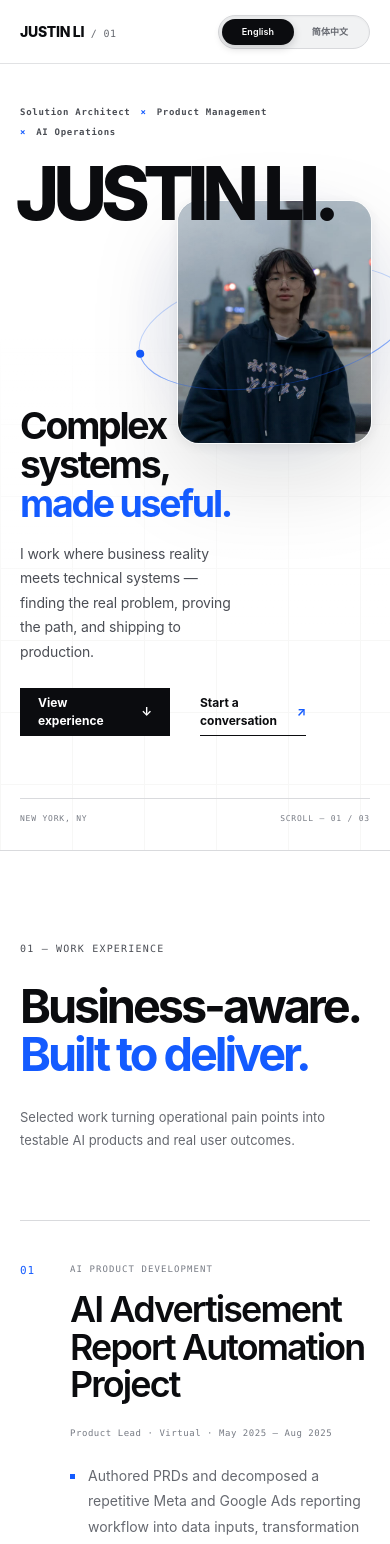
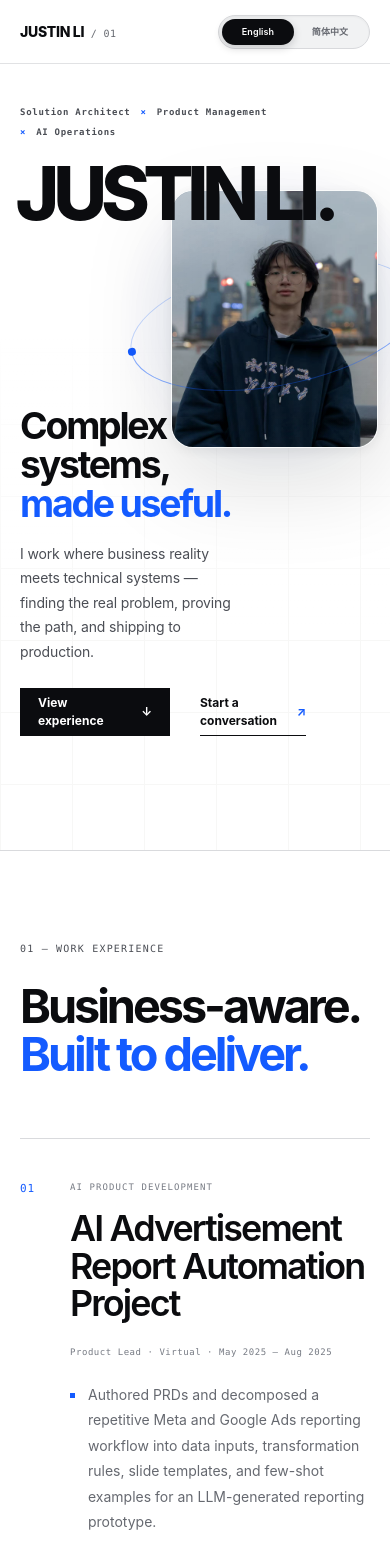
Before and after one commit to Sad-Salad-12/justinli, a Next.js app: page / in a window 390 px wide. Shown: the top 1544 px of the page. Built offline with nearby package versions, Linux system fonts and the light colour scheme.

Commit message:
Simplify decorative portfolio copy

```diff
--- a/app/globals.css
+++ b/app/globals.css
@@ -372,10 +372,10 @@ a {
 .hero-portrait {
   position: absolute;
   z-index: 1;
-  top: clamp(145px, 17vh, 190px);
-  right: clamp(48px, 7vw, 120px);
+  top: clamp(132px, 15.5vh, 176px);
+  right: clamp(40px, 5.8vw, 100px);
   bottom: auto;
-  width: clamp(280px, 24vw, 390px);
+  width: clamp(310px, 26vw, 430px);
   aspect-ratio: 4 / 5;
   margin: 0;
   isolation: isolate;
@@ -495,41 +495,6 @@ a {
   box-shadow: 0 0 0 7px rgb(20 91 255 / 11%);
   content: "";
   animation: dot-pulse 2.6s ease-out infinite;
-}
-
-.hero-portrait figcaption {
-  position: absolute;
-  z-index: 4;
-  right: 0;
-  bottom: -27px;
-  color: #565a63;
-  font-family: "SFMono-Regular", Consolas, monospace;
-  font-size: 8px;
-  letter-spacing: 0.12em;
-}
-
-.hero-index {
-  position: absolute;
-  z-index: 4;
-  right: var(--page-gutter);
-  bottom: 25px;
-  left: var(--page-gutter);
-  display: flex;
-  justify-content: space-between;
-  padding-top: 14px;
-  border-top: 1px solid var(--line);
-  color: #777b84;
-  font-family: "SFMono-Regular", Consolas, monospace;
-  font-size: 8px;
-  letter-spacing: 0.1em;
-}
-
-.hero-index a {
-  transition: color 180ms ease;
-}
-
-.hero-index a:hover {
-  color: var(--blue);
 }
 
 .hero-enter {
@@ -1258,10 +1223,10 @@ a {
 
 .section-head {
   display: grid;
-  grid-template-columns: minmax(120px, 0.55fr) minmax(480px, 1.8fr) minmax(160px, 0.65fr);
+  grid-template-columns: minmax(120px, 0.55fr) minmax(480px, 2.45fr);
   gap: 40px;
   align-items: end;
-  margin-bottom: clamp(70px, 8vw, 120px);
+  margin-bottom: clamp(54px, 6vw, 92px);
 }
 
 .experience .section-label,
@@ -1272,13 +1237,6 @@ a {
 
 .section-head h2 {
   font-size: clamp(46px, 5.5vw, 86px);
-}
-
-.section-head > p:last-child {
-  margin: 0 0 9px;
-  color: var(--muted);
-  font-size: 13px;
-  line-height: 1.7;
 }
 
 .capability-list {
@@ -1349,34 +1307,6 @@ a {
 .work-head {
   position: relative;
   align-items: start;
-  row-gap: clamp(24px, 2.5vw, 36px);
-}
-
-.work-head > p:last-of-type {
-  margin: 0 0 9px;
-  color: var(--muted);
-  font-size: 13px;
-  line-height: 1.7;
-}
-
-.library-note {
-  grid-column: 2 / 3;
-  display: flex;
-  align-items: center;
-  flex-wrap: wrap;
-  gap: 16px;
-  margin-top: 0;
-  color: #7b7e85;
-  font-size: 11px;
-}
-
-.library-note span {
-  padding: 7px 10px;
-  color: var(--blue);
-  border: 1px solid #b5c8fa;
-  font-family: "SFMono-Regular", Consolas, monospace;
-  font-size: 8px;
-  letter-spacing: 0.1em;
 }
 
 .work-list {
@@ -1939,10 +1869,10 @@ a {
   }
 
   .hero-portrait {
-    top: 190px;
-    right: clamp(24px, 4vw, 40px);
+    top: 176px;
+    right: clamp(20px, 3vw, 34px);
     bottom: auto;
-    width: clamp(260px, 32vw, 310px);
+    width: clamp(282px, 34vw, 340px);
   }
 
   .portrait-frame {
@@ -1958,16 +1888,6 @@ a {
     grid-column: 2;
     justify-self: start;
     margin-top: 20px;
-  }
-
-  .section-head > p:last-child {
-    grid-column: 2;
-    max-width: 440px;
-  }
-
-  .library-note {
-    grid-column: 2;
-    margin-top: 0;
   }
 
   .capability-row {
@@ -2155,23 +2075,15 @@ a {
   }
 
   .hero-portrait {
-    top: 200px;
-    right: 18px;
+    top: 190px;
+    right: 12px;
     bottom: auto;
-    width: clamp(174px, 50vw, 208px);
+    width: clamp(188px, 53vw, 224px);
     height: auto;
   }
 
   .portrait-frame {
     border-radius: 22px;
-  }
-
-  .hero-portrait figcaption {
-    display: none;
-  }
-
-  .hero-index-email {
-    display: none;
   }
 
   .positioning,
@@ -2214,9 +2126,7 @@ a {
     font-size: 15px;
   }
 
-  .positioning-note,
-  .section-head > p:last-child,
-  .library-note {
+  .positioning-note {
     grid-column: 1;
   }
 
@@ -2453,12 +2363,6 @@ a {
     padding-bottom: 120px;
   }
 
-  .library-note {
-    align-items: flex-start;
-    margin-top: 0;
-    line-height: 1.55;
-  }
-
   .work-row {
     grid-template-columns: 1fr;
     gap: 30px;
--- a/app/page.tsx
+++ b/app/page.tsx
@@ -194,16 +194,7 @@ export default function Home() {
               unoptimized
             />
           </span>
-          <figcaption>{t.hero.portraitCaption}</figcaption>
         </figure>
-
-        <div className="hero-index hero-enter hero-enter-5">
-          <span>{t.identity.location}</span>
-          <a className="hero-index-email" href={`mailto:${t.identity.email}`}>
-            {t.identity.email}
-          </a>
-          <span>{t.hero.scroll}</span>
-        </div>
       </section>
 
       <section className="experience" id="experience" aria-labelledby="experience-title">
@@ -214,7 +205,6 @@ export default function Home() {
             <br />
             <span>{t.experience.headlineAccent}</span>
           </h2>
-          <p>{t.experience.intro}</p>
         </div>
         <div className="experience-list">
           {t.experience.items.map((experience) => (
@@ -259,11 +249,6 @@ export default function Home() {
         <div className="section-head work-head" data-reveal>
           <p className="section-label">{t.work.label}</p>
           <h2 id="work-title">{t.work.headline}</h2>
-          <p>{t.work.intro}</p>
-          <div className="library-note">
-            <span>{t.work.libraryLabel}</span>
-            {t.work.libraryNote}
-          </div>
         </div>
 
         <div className="work-list">
--- a/app/portfolio-content.ts
+++ b/app/portfolio-content.ts
@@ -97,23 +97,17 @@ type PortfolioContent = {
     bodyLineTwo: string;
     primaryAction: string;
     secondaryAction: string;
-    portraitCaption: string;
-    scroll: string;
   };
   experience: {
     label: string;
     headline: string;
     headlineAccent: string;
-    intro: string;
     media: LocalizedExperienceMedia;
     items: LocalizedExperience[];
   };
   work: {
     label: string;
     headline: string;
-    intro: string;
-    libraryLabel: string;
-    libraryNote: string;
     previewAction: string;
     items: LocalizedWork[];
   };
@@ -168,14 +162,11 @@ export const portfolioContent: Record<Language, PortfolioContent> = {
       bodyLineTwo: "finding the real problem, proving the path, and shipping to production.",
       primaryAction: "View experience",
       secondaryAction: "Start a conversation",
-      portraitCaption: "JUSTIN LI / PORTRAIT",
-      scroll: "SCROLL — 01 / 03",
     },
     experience: {
       label: "01 — WORK EXPERIENCE",
       headline: "Business-aware.",
       headlineAccent: "Built to deliver.",
-      intro: "Selected work turning operational pain points into testable AI products and real user outcomes.",
       media: {
         demoLabel: "LIVE PRODUCT DEMO",
         demoCaption: "From a validated input folder to an editable weekly report.",
@@ -310,9 +301,6 @@ export const portfolioContent: Record<Language, PortfolioContent> = {
     work: {
       label: "02 — SELECTED WORK",
       headline: "Work is more than a file.",
-      intro: "It should reveal how you think, the trade-offs you make, and how you move the work forward.",
-      libraryLabel: "REAL PROJECT SNAPSHOT",
-      libraryNote: "Select the dashboard to inspect the full-size view.",
       previewAction: "View full image",
       items: [
         {
@@ -375,14 +363,11 @@ export const portfolioContent: Record<Language, PortfolioContent> = {
       bodyLineTwo: "设计可验证的路径，并把方案送进生产。",
       primaryAction: "查看经历",
       secondaryAction: "聊聊机会",
-      portraitCaption: "李泽霆 / 个人照片",
-      scroll: "向下浏览 — 01 / 03",
     },
     experience: {
       label: "01 — 工作经历",
       headline: "懂业务。",
       headlineAccent: "为交付而生。",
-      intro: "把业务中的重复问题转化为可验证的人工智能产品，并用真实使用反馈推动迭代。",
       media: {
         demoLabel: "产品实时演示",
         demoCaption: "从完成校验的输入文件夹，到可编辑的每周报告。",
@@ -517,9 +502,6 @@ export const portfolioContent: Record<Language, PortfolioContent> = {
     work: {
       label: "02 — 精选作品",
       headline: "作品，不只是一份文件。",
-      intro: "它应该让人看见你如何思考、如何取舍，以及如何推动事情发生。",
-      libraryLabel: "真实项目快照",
-      libraryNote: "点击仪表盘即可查看完整大图。",
       previewAction: "查看完整图片",
       items: [
         {
```
Also changed, not shown: 1 other file (tests, documents, lock files or other folders).
